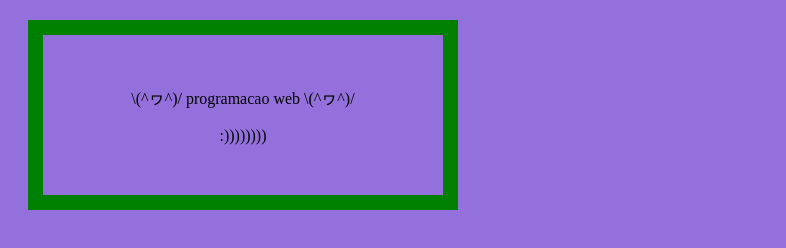
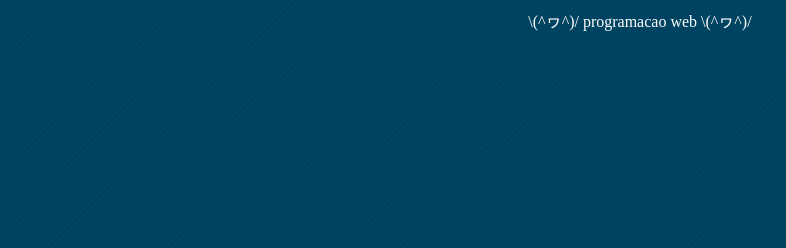
Before and after one commit to nodemi-alt/2025-PWM, a plain HTML site: page index.html in a window 1280 px wide. Shown: the whole page, without its empty margins (0-786 px from the left). Drawn offline with Linux system fonts and the light colour scheme; files whose address does not match are found by name.

Commit message:
Update index.html

```diff
--- a/index.html
+++ b/index.html
@@ -1,28 +1,20 @@
 <!DOCTYPE html>
 <html>
 <head>
-    <body style="background-color:mediumpurple;">
+    <link rel="stylesheet" href="style.css">
 <meta charset="UTF-8" />
 <title> \(^ヮ^)/ programacao web \(^ヮ^)/ </title>
 <style>
     h1 {text-align: center;}
     p {text-align: center;}
     div {text-align: center;}
-
-    div
-    {
-        width: 300px;
-        border: 15px solid green;
-        padding: 50px;
-        margin: 20px;
-    }
     </style>
 </head>
 <body>
     <div>
 
     \(^ヮ^)/ programacao web \(^ヮ^)/<br><br>
-    :))))))))
+
 </div>
 
 </body>
```
